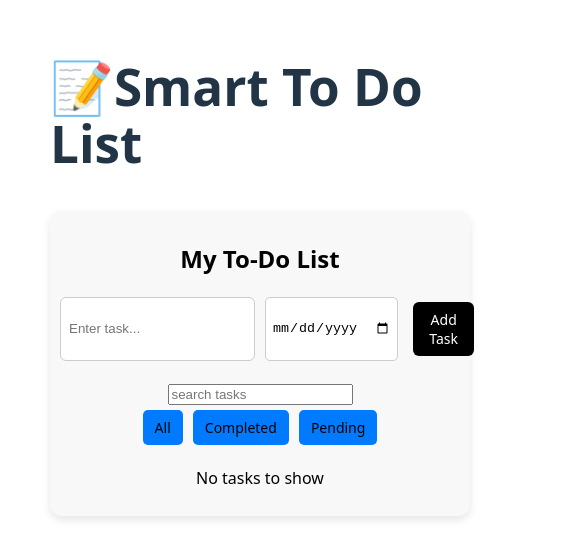
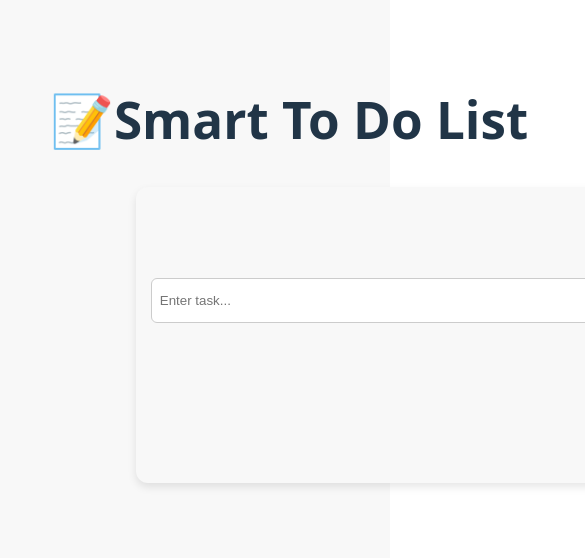
Before and after one commit to Bipan-git/To-Do-list-App, a React app: page / in a window 390 px wide. Shown: the part 132-690 px from the top of the page, 585 px wide, since content can reach past the window. Built offline with nearby package versions, Linux system fonts and the light colour scheme; the HTML template or start-up script is replaced by a standard one.

Commit message:
Creating responsive  UI

```diff
--- a/src/component/ToDoApp.css
+++ b/src/component/ToDoApp.css
@@ -1,5 +1,11 @@
+body {
+  background-color: #f8f8f8;
+  margin: 0;
+  padding: 0;
+}
 .todoContainer {
   background-color: #f8f8f8;
+  max-width: 600px;
   border-radius: 12px;
   padding: 10px;
   width: 4000px;
@@ -86,3 +92,10 @@ li span {
   align-items: center;
   margin-left: 8px 0;
 } */
+
+@media (max-width: 600px) {
+  .todoContainer {
+    max-width: 95%;
+    padding: 15px;
+  }
+}
```
